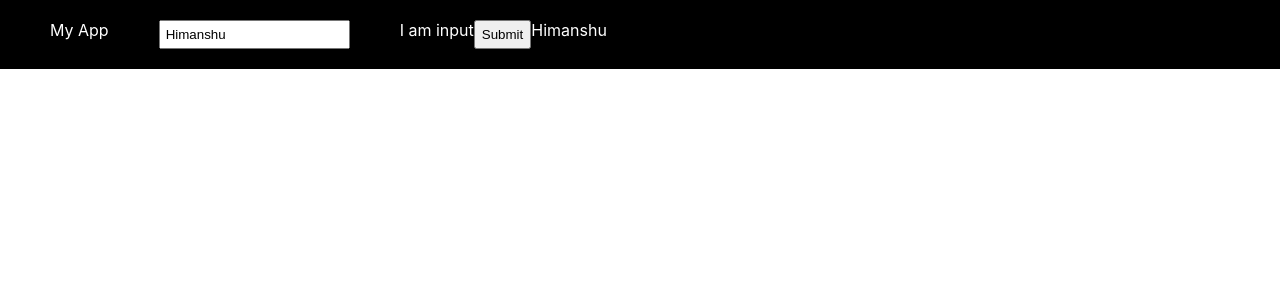
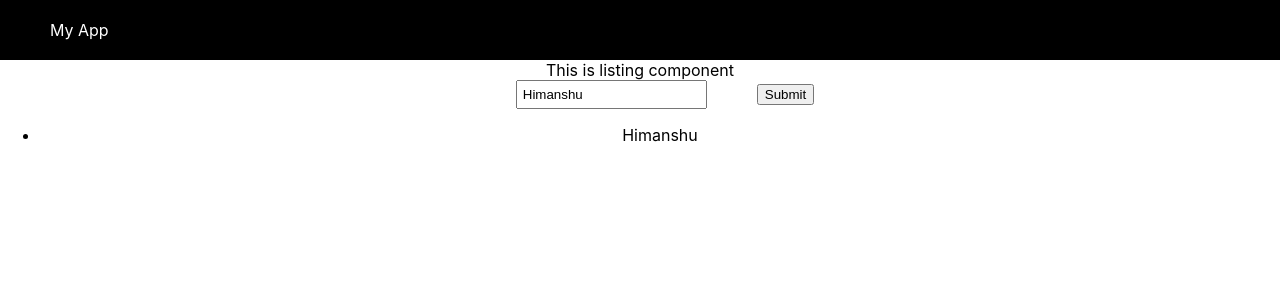
Before and after one commit to himanshu803/ShopKart, a React (Create React App) app: page / in a window 1280 px wide. Both pictures are taken after a click on the button "Submit". Shown: the top 300 px of the page. Built offline with nearby package versions, Linux system fonts and the light colour scheme.

Commit message:
added listing component  and updated workflow

```diff
--- a/src/App.js
+++ b/src/App.js
@@ -1,14 +1,44 @@
-import './App.css';
-import Header from './components/header/Header';
+import React from "react";
+import "./App.css";
+import Header from "./components/header/Header";
+import Listing from "./components/listing/Listing";
 
-function App() {
+class App extends React.Component {
+  constructor(props) {
+    super(props);
+    this.state = {
+      username: "Himanshu",
+      todoList: [],
+    };
+  }
+
+  onSubmit = () => {
+    this.setState({
+      todoList: [...this.state.todoList, this.state.username],
+    });
+  };
+
+  onInputChange = (event) => {
+    this.setState({
+      username: event.target.value,
+    });
+  };
+
+  render() {
     return (
       <div className="App">
         <div className="App-Header">
           <Header />
+          <Listing
+            todoList={this.state.todoList}
+            username={this.state.username}
+            onSubmit={this.onSubmit}
+            onInputChange={this.onInputChange}
+          />
         </div>
       </div>
     );
   }
+}
 
 export default App;
--- a/src/components/header/Header.js
+++ b/src/components/header/Header.js
@@ -1,44 +1,11 @@
 import React from "react";
-import Input from "./Input";
 
-class Header extends React.Component {
-  constructor(props) {
-    super(props);
-    this.state = {
-      username: "Himanshu",
-    };
-  }
-
-  onInputChange = (event) => {
-    this.setState({
-      username: event.target.value,
-    });
-  };
-
-  onSubmit = () => {
-    console.log("i am submitted");
-  }
-
-  onTappedMe = (data) => {
-    console.log("i am tapped", data);
-  }
-
-  render() {
+const Header = () => {
     return (
       <header className="header">
         <div>My App</div>
-        <input
-          className="header-input"
-          placeholder="Search for your name"
-          value={this.state.username}
-          onInput={this.onInputChange}
-        />
-        <Input inputValue={this.state.username} onTapMe={this.onTappedMe} />
-        <button onClick={this.onSubmit}>Submit</button>
-        <div>{this.state.username}</div>
       </header>
     );
-  }
 }
 
 export default Header;
--- /dev/null
+++ b/src/components/listing/Listing.js
@@ -0,0 +1,30 @@
+import React from "react";
+
+// const onTappedMe = (data) => {
+// console.log("i am tapped", data);
+// };
+
+const Listing = (props) => {
+  return (
+    <div>
+      <div>This is listing component</div>
+      <input
+        className="header-input"
+        placeholder="Search for your name"
+        value={props.username}
+        onInput={props.onInputChange}
+      />
+      {/* <Input inputValue={this.state.username} onTapMe={onTappedMe} /> */}
+      <button onClick={props.onSubmit}>Submit</button>
+      {/* <div>{this.state.username}</div> */}
+
+      <ul>
+        {props.todoList.map((item) => {
+          return <li>{item}</li>;
+        })}
+      </ul>
+    </div>
+  );
+};
+
+export default Listing;
--- a/src/index.css
+++ b/src/index.css
@@ -22,4 +22,5 @@ code {
 .header-input {
   padding: 5px;
   margin: 0 50px;
+  height: 15px;
 }
```
Lines whose indentation alone changed are shown as unchanged.
